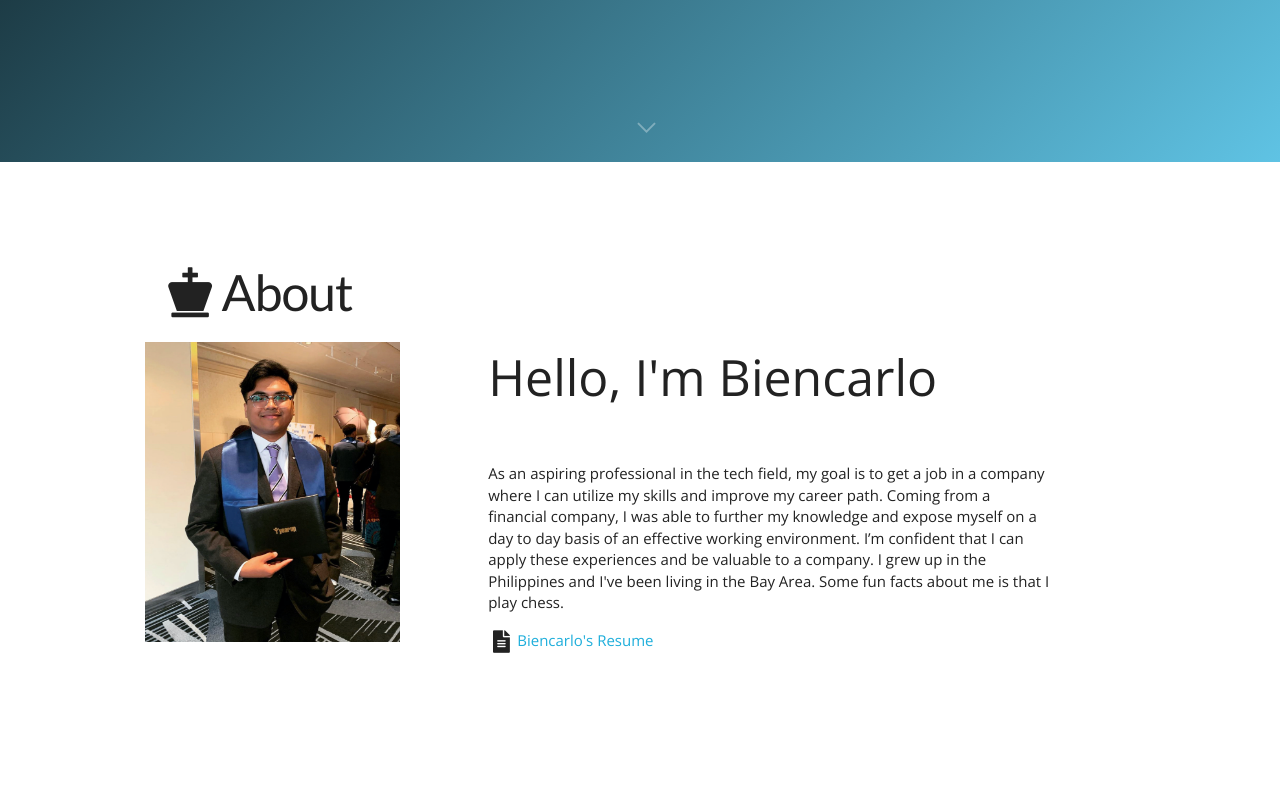
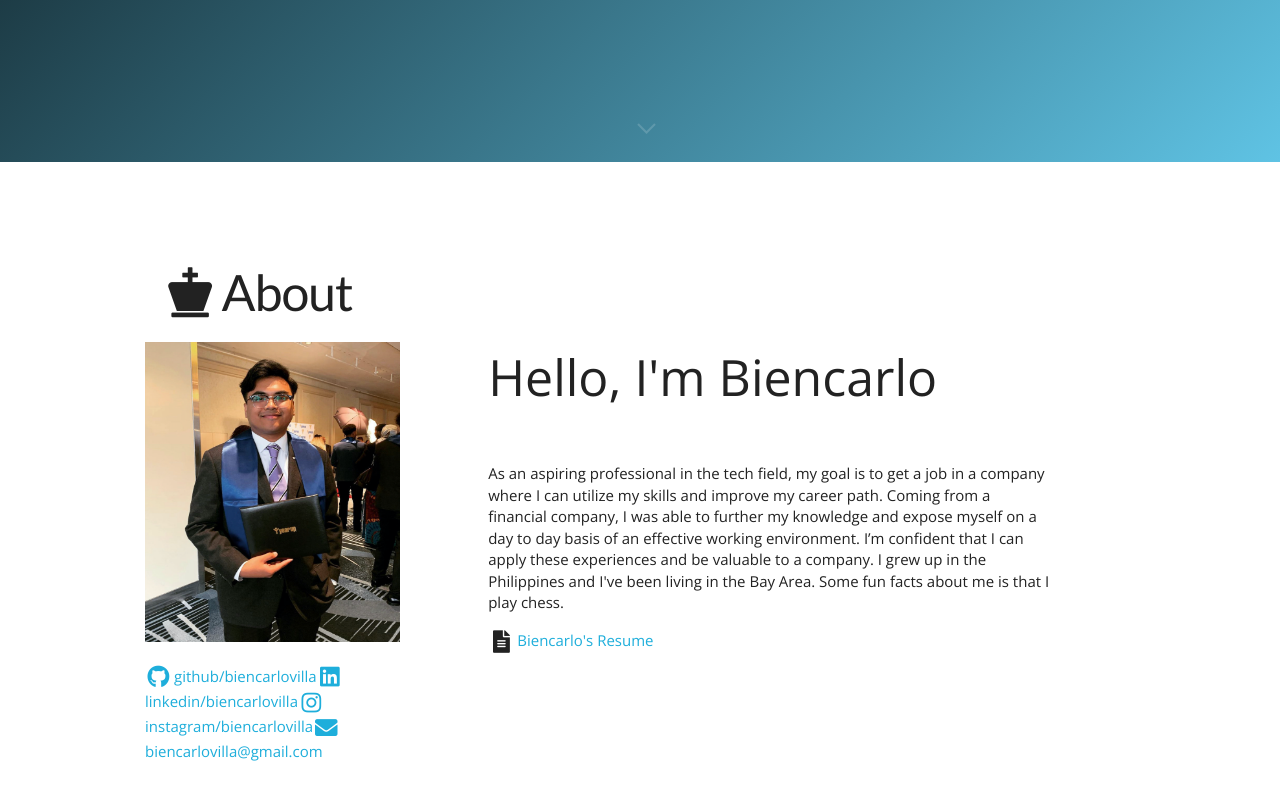
Before and after one commit to biencarlovilla/My-Portfolio, a React (Create React App) app: page / in a window 1280 px wide. Shown: the part 638-1438 px from the top of the page. Before the commit the page ends 1342 px from the top, so only its background shows below. Built offline with nearby package versions, Linux system fonts and the light colour scheme.

Commit message:
Added social links to my about me page

```diff
--- a/src/Components/About/About.js
+++ b/src/Components/About/About.js
@@ -13,7 +13,6 @@ const About = () => {
     </div>
 
     <div class="row">
-
     <div class="four columns">
         <img src={portrait} alt="profile_portrait" height="300" width="255"/>
     </div>
@@ -27,8 +26,30 @@ const About = () => {
             been living in the Bay Area. Some fun facts about me is that I play chess. </p>
         <i class="far fa-file-pdf file alternate icon large"></i><a href="./documents/Villa_Resume.pdf" target="_blank">Biencarlo's Resume </a>
     </div>
+    </div>
+
+    <div class="row">
+        <div class="three column">
+            <h1><i class="id badge outline icon large"></i></h1>
+        </div>
+    </div>
+
+    <div class="row">
+
+        <div class="four columns">
+
+        <a href="https://github.com/biencarlovilla"><i class="github icon large"></i>github/biencarlovilla</a>
+
+        <a href="https://www.linkedin.com/in/biencarlo-villa/"><i class="linkedin icon large"></i>linkedin/biencarlovilla</a>
+
+        <a href="https://www.instagram.com/biencarlovilla/"><i class="instagram icon large"></i>instagram/biencarlovilla</a>
+
+        <a href="mailto:biencarlovilla@gmail.com"><i class="envelope icon large"></i>biencarlovilla@gmail.com</a>
+
+        </div>
 
     </div>
+
 
 </div>
 </section>
```
Also changed, not shown: 1 other file (tests, documents, lock files or other folders).
